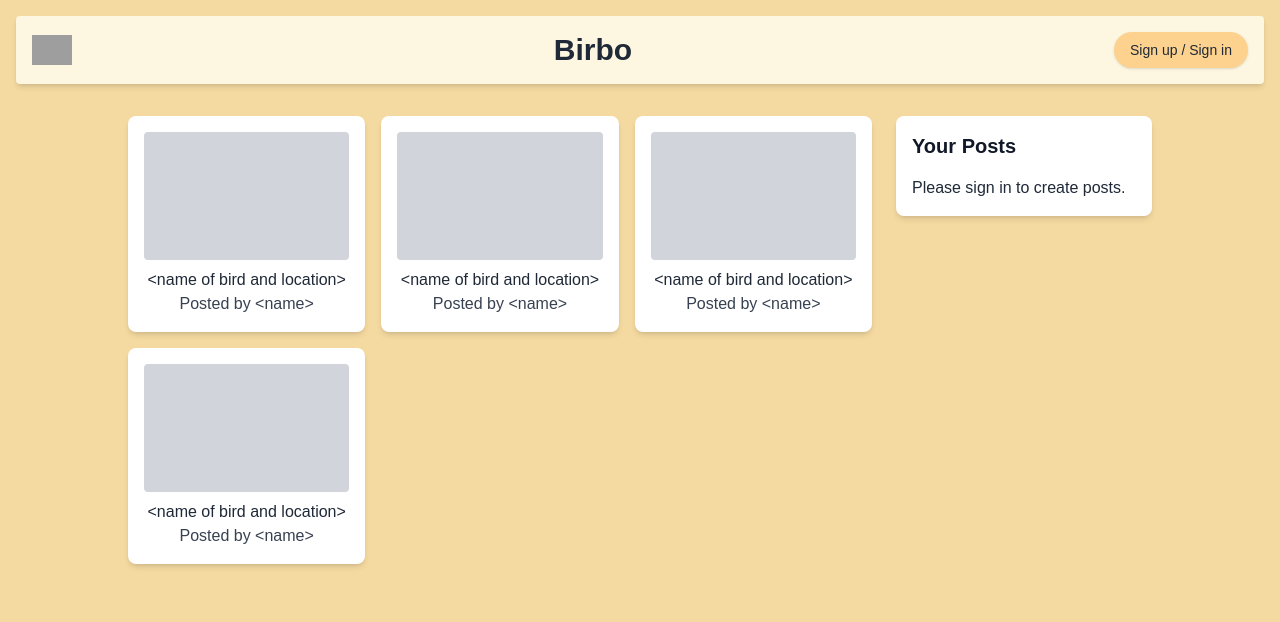
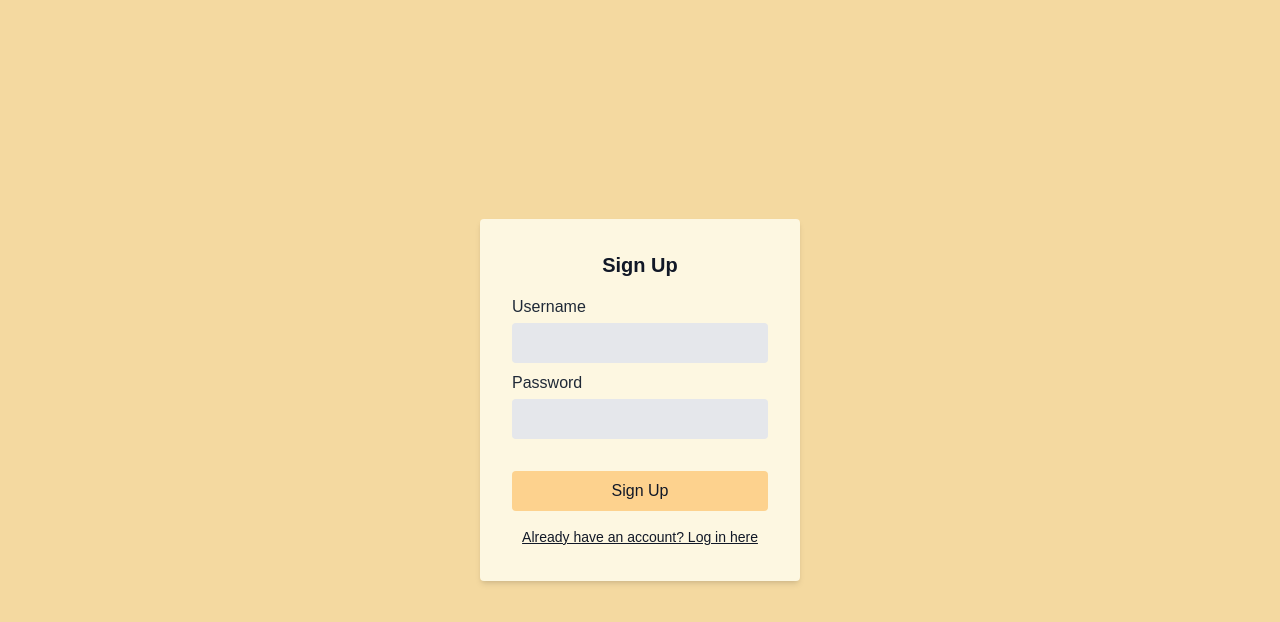
Before and after one commit to mykalbayouk/birbo, a Next.js app: page /signup in a window 1280 px wide. Shown: the top 622 px of the page. Built offline with nearby package versions, Linux system fonts and the light colour scheme; grey boxes are pictures that could not be loaded.

Commit message:
Refactors

```diff
--- a/src/app/components/PostCard.tsx
+++ b/src/app/components/PostCard.tsx
@@ -2,7 +2,7 @@ import React from 'react';
 
 const PostCard: React.FC = () => {
   return (
-    <div className="bg-white rounded-lg shadow-md p-4">
+    <div className="bg-[#fdf7e1] rounded-lg shadow-md p-4 transition duration-300 ease-in-out transform hover:scale-105 hover:shadow-xl">
       <div className="bg-gray-300 h-32 rounded mb-2"></div>
       <div className="text-center text-gray-800">
         <p>&lt;name of bird and location&gt;</p>
--- a/src/app/components/Sidebar.tsx
+++ b/src/app/components/Sidebar.tsx
@@ -2,7 +2,7 @@ import React from 'react';
 
 const Sidebar: React.FC = () => {
   return (
-    <aside className="bg-white rounded-lg shadow-md p-4">
+    <aside className="bg-[#fdf7e1] rounded-lg shadow-md p-4">
       <h2 className="text-xl font-bold mb-4 text-gray-900">Your Posts</h2>
       <p className="text-gray-800">Please sign in to create posts.</p>
     </aside>
--- a/src/app/page.tsx
+++ b/src/app/page.tsx
@@ -1,35 +1,25 @@
 "use client";
 
 import Navbar from "./components/Navbar";
+import PostCard from "./components/PostCard";
+import Sidebar from "./components/Sidebar";
 
 export default function Home() {
   return (
     <div className="min-h-screen bg-[#f4d9a0] flex flex-col items-center p-4">
       <Navbar />
 
-
       <main className="flex flex-wrap w-full max-w-screen-lg gap-6 mt-8">
 
         <section className="grid grid-cols-1 sm:grid-cols-2 lg:grid-cols-3 gap-4 flex-1">
           {[1, 2, 3, 4].map((_, index) => (
-            <div key={index} className="bg-[#fdf7e1] p-4 rounded shadow-md">
-              <div className="w-full h-32 bg-gray-300 rounded mb-2">
-
-              </div>
-              <p className="text-center text-sm font-medium text-gray-800">
-                &lt;name of bird and location&gt;
-              </p>
-              <p className="text-center text-xs text-gray-800">Posted by &lt;name&gt;</p>
-            </div>
+            <PostCard key={index} />
           ))}
         </section>
 
 
-        <aside className="bg-[#fdf7e1] p-4 rounded shadow-md w-full sm:w-1/3 lg:w-1/4">
-          <h2 className="text-xl font-semibold mb-4 text-gray-800">Your Posts</h2>
-          <p className="text-sm text-gray-800">
-            Please sign in to create posts.
-          </p>
+        <aside className="w-full sm:w-1/3 lg:w-1/4">
+          <Sidebar />
         </aside>
       </main>
     </div>
--- a/src/app/signup/page.tsx
+++ b/src/app/signup/page.tsx
@@ -1,26 +1,34 @@
 "use client";
 
-import Navbar from "../components/Navbar";
-import PostCard from "../components/PostCard"; // Import the PostCard component
-import Sidebar from "../components/Sidebar"; // Import the Sidebar component
+import { useRouter } from "next/navigation"; // Import from next/navigation
 
-export default function Home() {
+export default function Signup() {
+  const router = useRouter();
+
+  const handleLoginClick = () => {
+    router.push("/login");
+  };
+
   return (
-    <div className="min-h-screen bg-[#f4d9a0] flex flex-col items-center p-4">
-      <Navbar />
-
-      <main className="flex flex-wrap w-full max-w-screen-lg gap-6 mt-8">
-
-        <section className="grid grid-cols-1 sm:grid-cols-2 lg:grid-cols-3 gap-4 flex-1">
-          {[1, 2, 3, 4].map((_, index) => (
-            <PostCard key={index} />
-          ))}
-        </section>
-
-        <aside className="w-full sm:w-1/3 lg:w-1/4">
-          <Sidebar />
-        </aside>
-      </main>
+    <div className="min-h-screen bg-[#f4d9a0] flex flex-col items-center justify-center">
+      <div className="bg-[#fdf7e1] p-8 rounded shadow-md max-w-xs w-full">
+        <h2 className="text-xl font-semibold mb-4 text-center text-gray-900">Sign Up</h2>
+        <label className="block mb-2 text-gray-800">
+          Username
+          <input type="text" className="w-full mt-1 p-2 rounded bg-gray-200" />
+        </label>
+        <label className="block mb-4 text-gray-800">
+          Password
+          <input type="password" className="w-full mt-1 p-2 rounded bg-gray-200" />
+        </label>
+        <button className="w-full bg-[#fdd28e] py-2 rounded mt-4 text-gray-900">Sign Up</button>
+        <button
+          onClick={handleLoginClick}
+          className="w-full mt-4 text-sm text-blue-600 underline text-gray-900"
+        >
+          Already have an account? Log in here
+        </button>
+      </div>
     </div>
   );
 }
```
